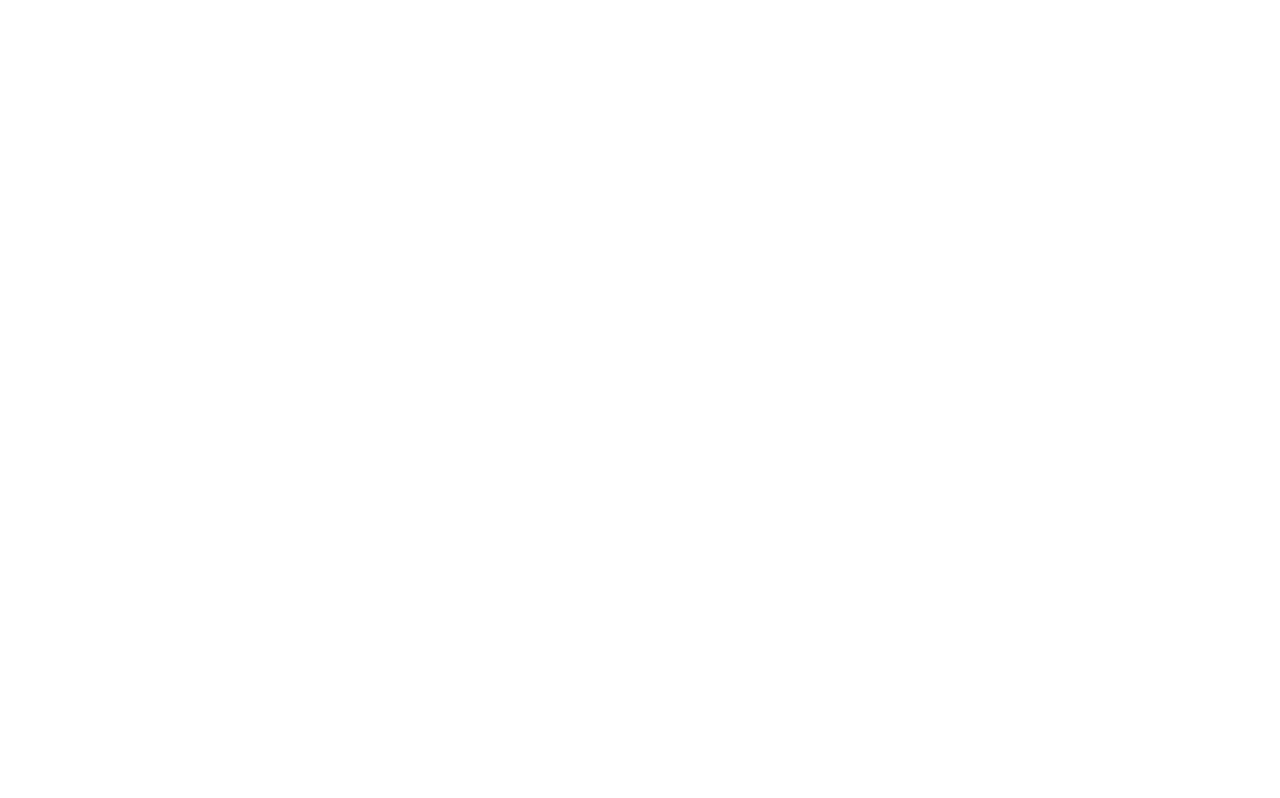
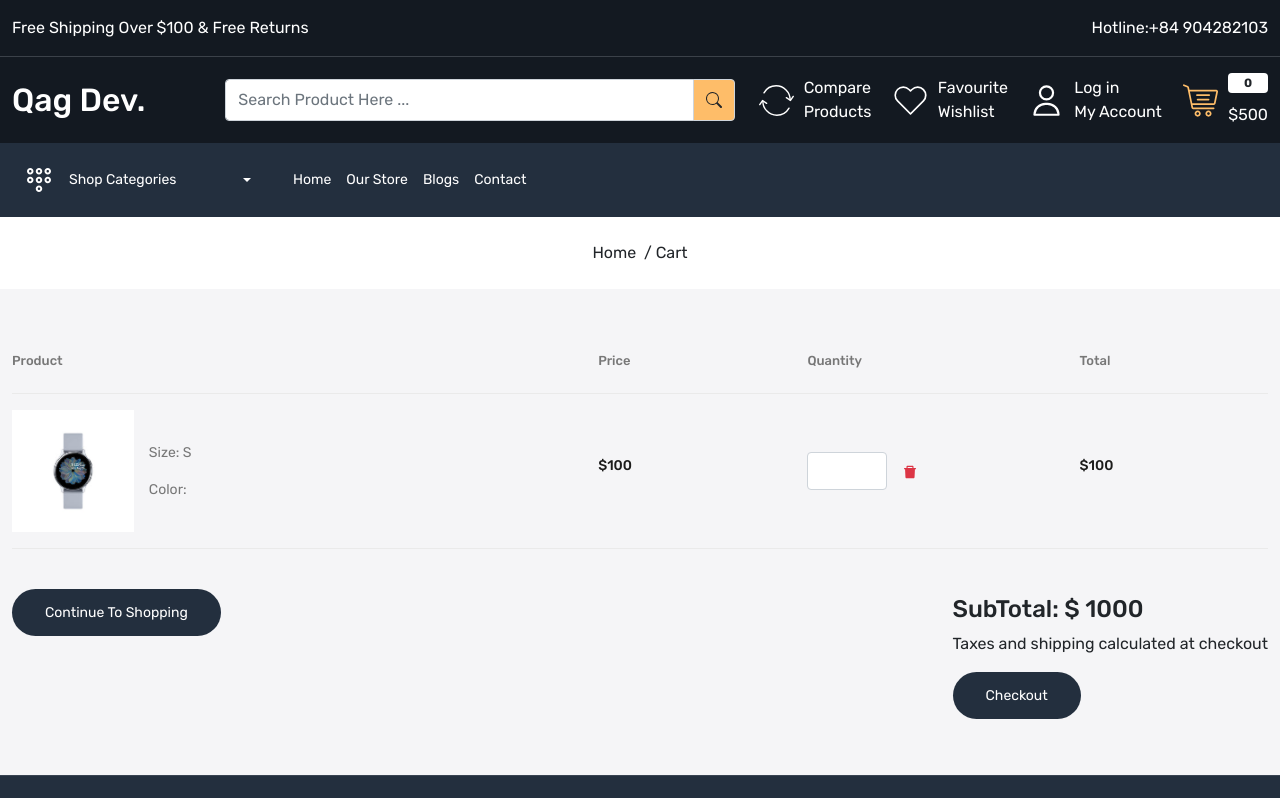
Before and after one commit to ngquangreact/ECommerceFrontEnd, a React (Create React App) app: page /cart in a window 1280 px wide. Before the commit this address had no page. Shown: the top 798 px of the page. Built offline with nearby package versions, Linux system fonts and the light colour scheme.

Commit message:
Build Cart page UI

```diff
--- a/src/App.css
+++ b/src/App.css
@@ -708,3 +708,36 @@
   margin-bottom: 0;
 }
 /* end single product page */
+
+/* Cart */
+
+.cart-header,
+.cart-data {
+  border-bottom: 1px solid #eaeaea;
+}
+.cart-data h5.price {
+  font-size: 14px;
+  color: var(--color-1c1c1b);
+}
+.cart-header h4 {
+  font-size: 13px;
+  color: var(--color-777777);
+}
+.cart-col-1 {
+  width: 40%;
+}
+.cart-col-1 p {
+  font-size: 14px;
+  color: var(--color-777777);
+}
+.cart-col-2 {
+  width: 10%;
+}
+.cart-col-3 {
+  width: 15%;
+}
+.cart-col-4 {
+  width: 15%;
+}
+
+/* End Cart */
--- a/src/App.js
+++ b/src/App.js
@@ -20,6 +20,7 @@
 import ShippingPolicy from './pages/ShippingPolicy';
 import TermAndConditions from './pages/TermAndConditions';
 import SingleProduct from './pages/SingleProduct';
+import Cart from './pages/Cart';
 
 function App() {
   return (
@@ -30,6 +31,7 @@
           <Route path='about' element={<About />}/>
           <Route path='contact' element={<Contact />}/>
           <Route path='products' element={<OurStore />}/>
+          <Route path='cart' element={<Cart />}/>
           <Route path='products/:id' element={<SingleProduct />}/>
           <Route path='blogs' element={<Blogs />}/>
           <Route path='blogs/:id' element={<SingleBlog />}/>
--- /dev/null
+++ b/src/pages/Cart.js
@@ -0,0 +1,69 @@
+import { Link } from "react-router-dom";
+import BreadCrumb from "../components/BreadCrumb";
+import Meta from "../components/Meta";
+import { AiFillDelete } from "react-icons/ai";
+
+const Cart = () => {
+    return (
+        <>
+            <Meta title="Cart"/>
+            <BreadCrumb title="Cart"/>
+            <section className="cart-wrapper py-5 home-wrapper-2">
+                <div className="container-xxl">
+                    <div className="row">
+                        <div className="col-12">
+                            <div className="cart-header py-3 d-flex justify-content-between align-items-center">
+                                <h4 className="cart-col-1">Product</h4>
+                                <h4 className="cart-col-2">Price</h4>
+                                <h4 className="cart-col-3">Quantity</h4>
+                                <h4 className="cart-col-4">Total</h4>
+                            </div>
+                            <div className="cart-data py-3 mb-2 d-flex justify-content-between align-items-center">
+                                <div className="cart-col-1 d-flex align-items-center gap-15">
+                                    <div className="w-25">
+                                        <img className="img-fluid" src="images/watch.jpg" alt="watch"/>
+                                    </div>
+                                    <div className="w-75">
+                                        <p></p>
+                                        <p>Size: S</p>
+                                        <p>Color: </p>
+
+                                    </div>
+                                </div>
+                                <div className="cart-col-2">
+                                    <h5 className="price">$100</h5>
+                                </div>
+                                <div className="cart-col-3 d-flex align-items-center gap-15">
+                                    <div>
+                                        <input
+                                            type="number"
+                                            className="form-control"
+                                            min={1}
+                                            max={10}
+                                        />
+                                    </div>
+                                    <div>
+                                        <AiFillDelete className="text-danger"/>
+                                    </div>
+                                </div>
+                                <div className="cart-col-4">
+                                    <h5 className="price">$100</h5>
+                                </div>
+                            </div>
+                        </div>
+                        <div className="col-12 py-2 mt-4 d-flex justify-content-between align-items-baseline">
+                            <Link to="/products" className="button">Continue To Shopping</Link>
+                            <div>
+                                <h4>SubTotal: $ 1000</h4>
+                                <p>Taxes and shipping calculated at checkout</p>
+                                <Link to="/checkout" className="button">Checkout</Link>
+                            </div>
+                        </div>
+                    </div>
+                </div>
+            </section>
+        </>
+    )
+};
+
+export default Cart;
```
